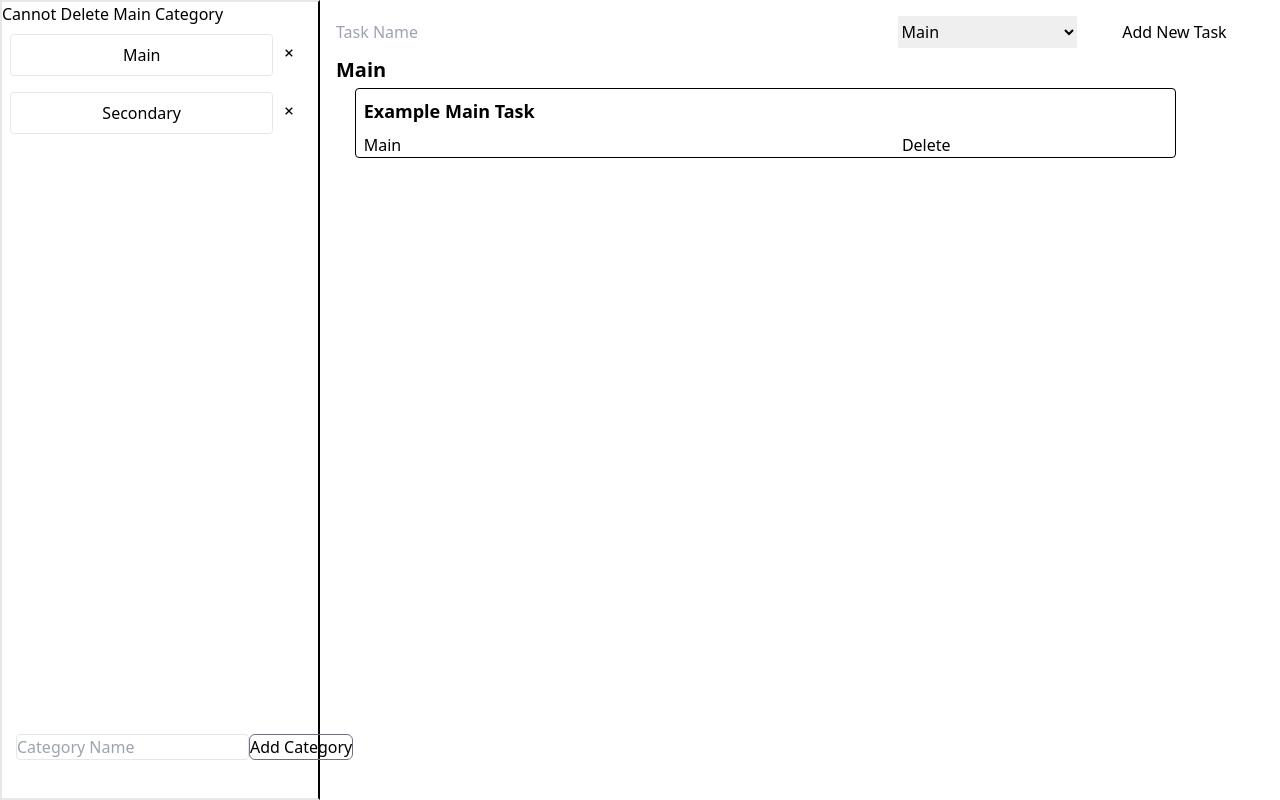
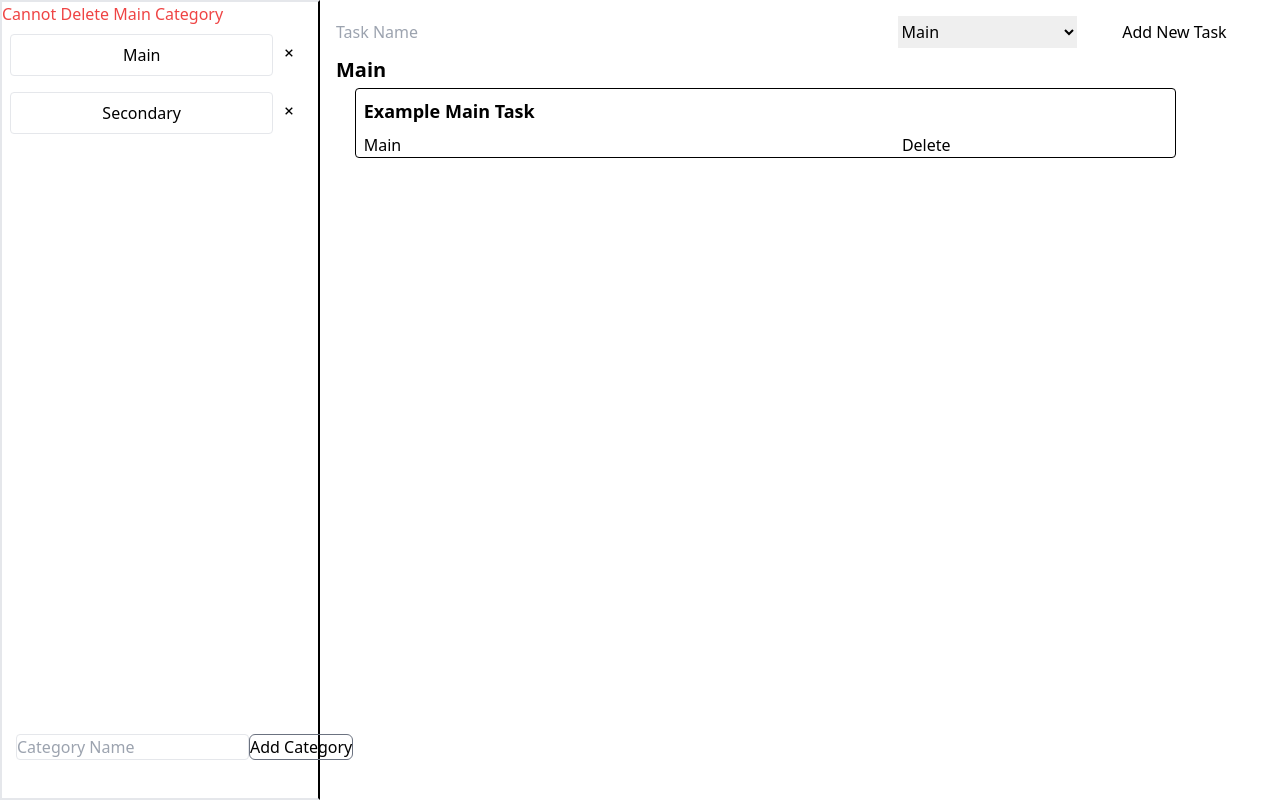
Before and after one commit to Eve-Drake/Project-Management-App, a React (Vite) app: page / in a window 1280 px wide. Both pictures are taken after a click on the button 289 px from the left and 29 px from the top of the page. Built offline with nearby package versions, Linux system fonts and the light colour scheme.

Commit message:
Styling Start

```diff
--- a/src/features/categories/DisplayCategories.tsx
+++ b/src/features/categories/DisplayCategories.tsx
@@ -11,7 +11,7 @@ const DisplayCategories = () => {
 
   return (
     <div className='overflow-y-auto h-5/6 '>
-     <p className={alert? 'block' : 'hidden'}>Cannot Delete Main Category</p>
+     <p className={alert? 'text-red-500' : 'hidden'}>Cannot Delete Main Category</p>
      {categories.map((category)=>(
         <div key={category}>
           <button key={category} onClick={()=>selectCategory(category)} className='p-2 m-2 border rounded cursor-pointer w-5/6'>
```
